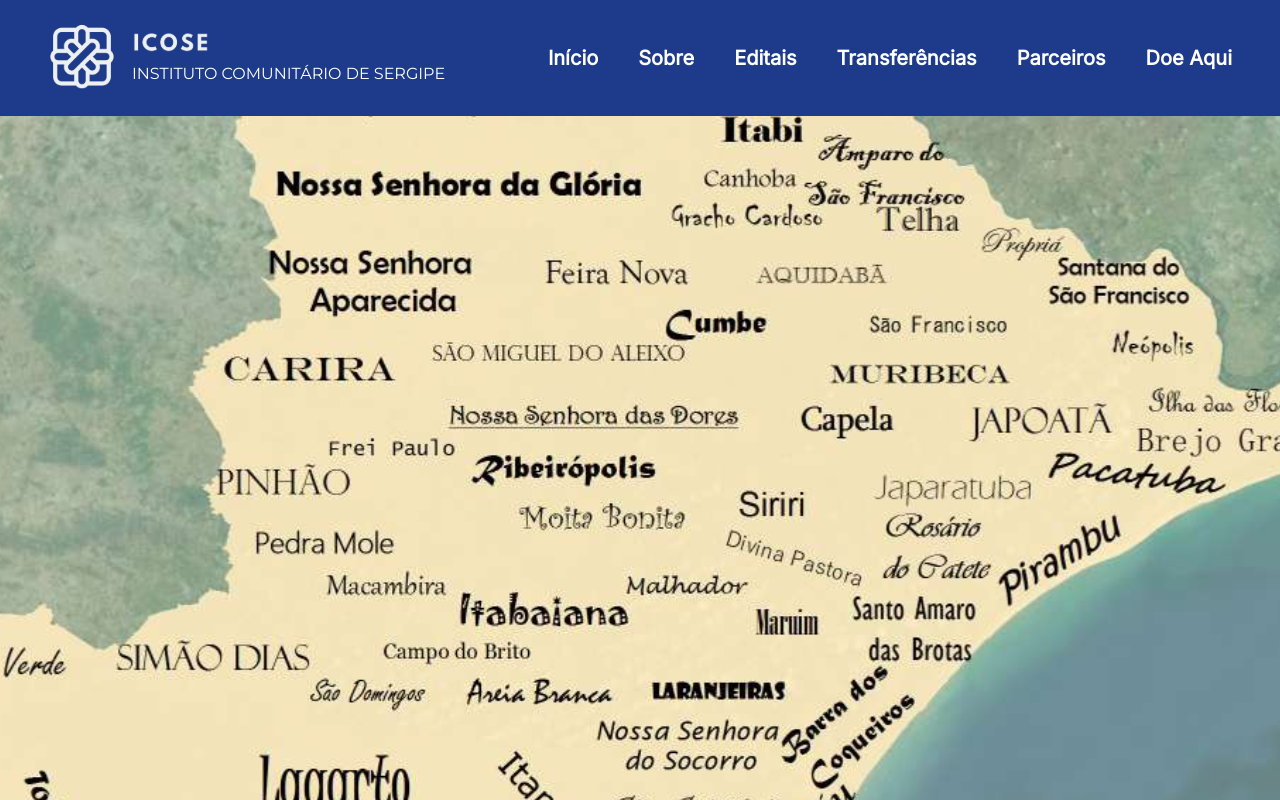
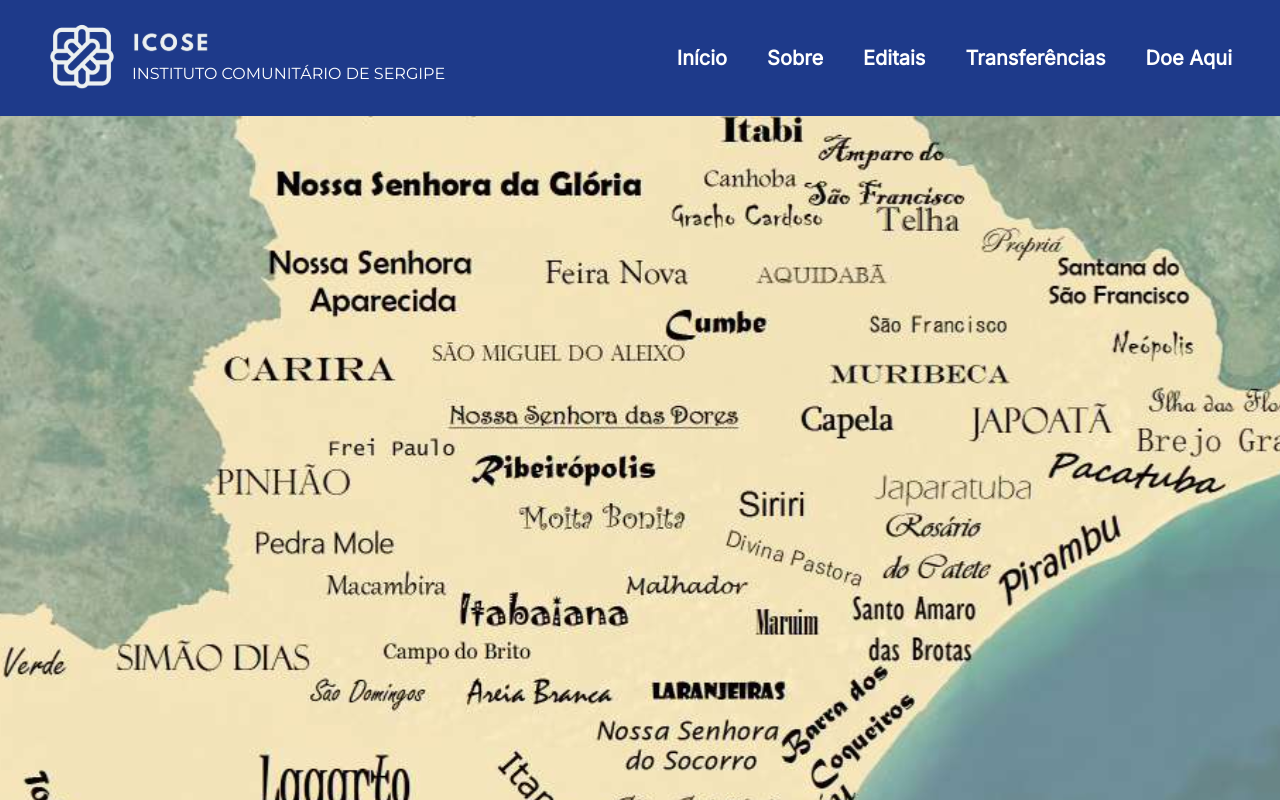
Before and after one commit to softeam-org/icose-web, a React (Vite) app: page / in a window 1280 px wide. Shown: the top 800 px of the page. Built offline with nearby package versions, Linux system fonts and the light colour scheme.

Commit message:
Remove rota "Parceiros"

```diff
--- a/data/pages.js
+++ b/data/pages.js
@@ -20,11 +20,6 @@ export const pages = [
     filename: "Transferencias",
   },
   {
-    name: "Parceiros",
-    route: "/parceiros",
-    filename: "Parceiros",
-  },
-  {
     name: "Doe Aqui",
     route: "/doacao",
     filename: "Doacao",
--- a/src/Pages/Parceiros.jsx
+++ /dev/null
@@ -1,9 +0,0 @@
-function Partners() {
-  return (
-    <div className="flex-1 flex justify-center items-center text-5xl">
-      <div> Work in progress... 🚧🏗️ </div>
-    </div>
-  );
-}
-
-export default Partners;
```
